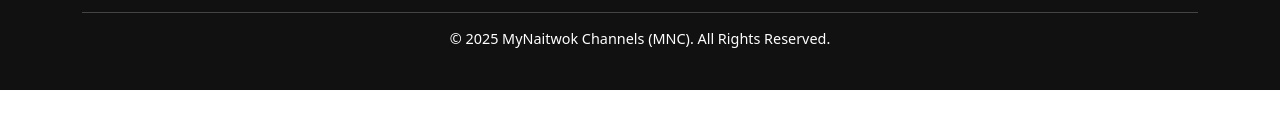
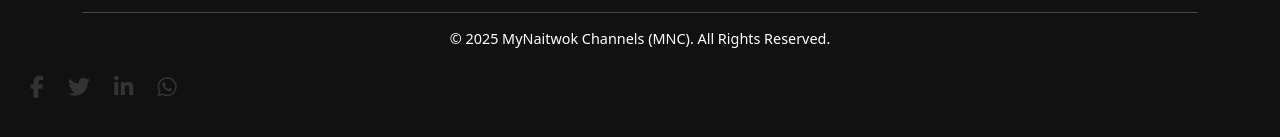
Before and after one commit to mynaitwokc/mynaitwok-channels, a plain HTML site: page index.html in a window 1280 px wide. Shown: the part 2517-2654 px from the top of the page. Before the commit the page ends 2607 px from the top, so only its background shows below. Drawn offline with nearby package versions, Linux system fonts and the light colour scheme.

Commit message:
Update index.html

```diff
--- a/index.html
+++ b/index.html
@@ -340,6 +340,42 @@
         &copy; 2025 MyNaitwok Channels (MNC). All Rights Reserved.
       </div>
     </div>
+    <!-- Font Awesome (Add this inside <head> if not already included) -->
+<link rel="stylesheet" href="https://cdnjs.cloudflare.com/ajax/libs/font-awesome/6.5.0/css/all.min.css">
+
+<!-- Social Icons -->
+<div class="social-icons">
+  <a href="https://facebook.com/sharer/sharer.php?u=https://mynaitwokc.github.io/mynaitwok-channels/" target="_blank">
+    <i class="fab fa-facebook-f"></i>
+  </a>
+  <a href="https://twitter.com/intent/tweet?url=https://mynaitwokc.github.io/mynaitwok-channels/&text=Check%20this%20out!" target="_blank">
+    <i class="fab fa-twitter"></i>
+  </a>
+  <a href="https://www.linkedin.com/sharing/share-offsite/?url=https://mynaitwokc.github.io/mynaitwok-channels/" target="_blank">
+    <i class="fab fa-linkedin-in"></i>
+  </a>
+  <a href="https://wa.me/?text=Check%20this%20out%20https://mynaitwokc.github.io/mynaitwok-channels/" target="_blank">
+    <i class="fab fa-whatsapp"></i>
+  </a>
+</div>
+
+<!-- Styling -->
+<style>
+  .social-icons {
+    margin-top: 20px;
+  }
+  .social-icons a {
+    display: inline-block;
+    margin: 0 10px;
+    font-size: 22px;
+    color: #333;
+    transition: color 0.3s;
+  }
+  .social-icons a:hover {
+    color: #f39c12; /* gold hover effect */
+  }
+</style>
+
   </footer>
 
   <!-- Scripts -->
```
